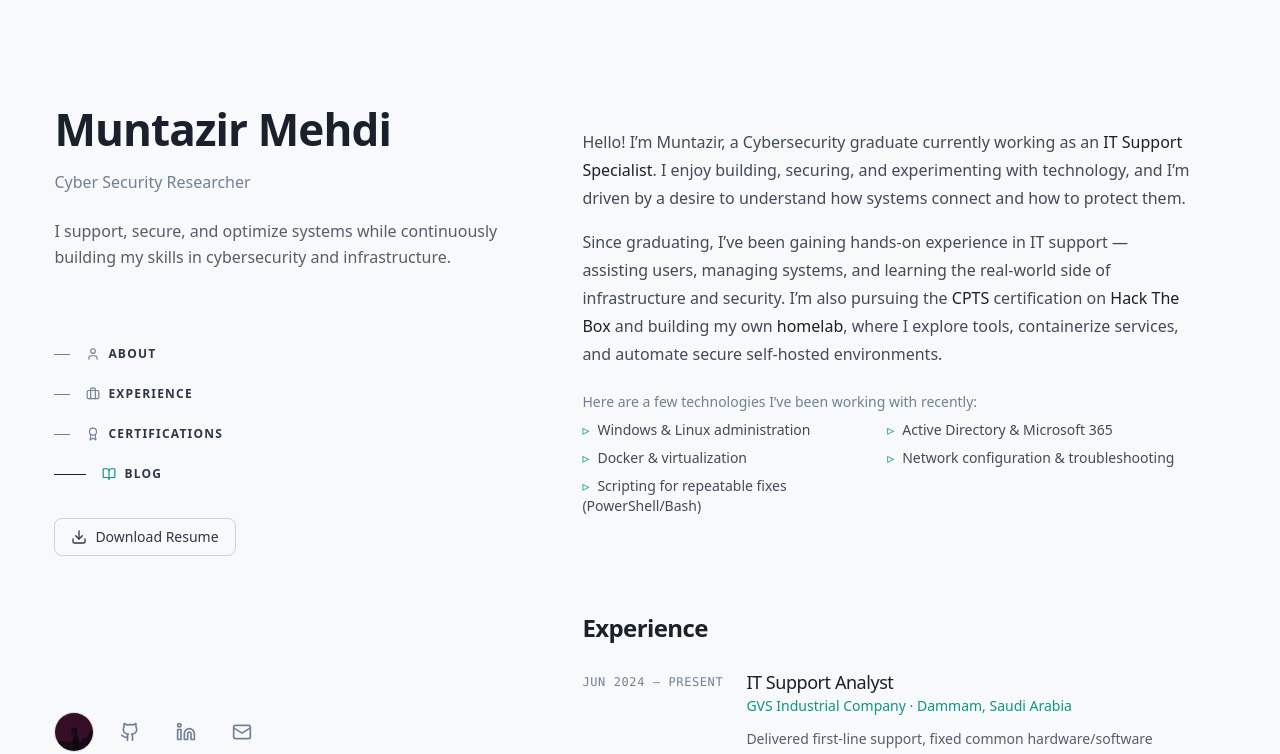
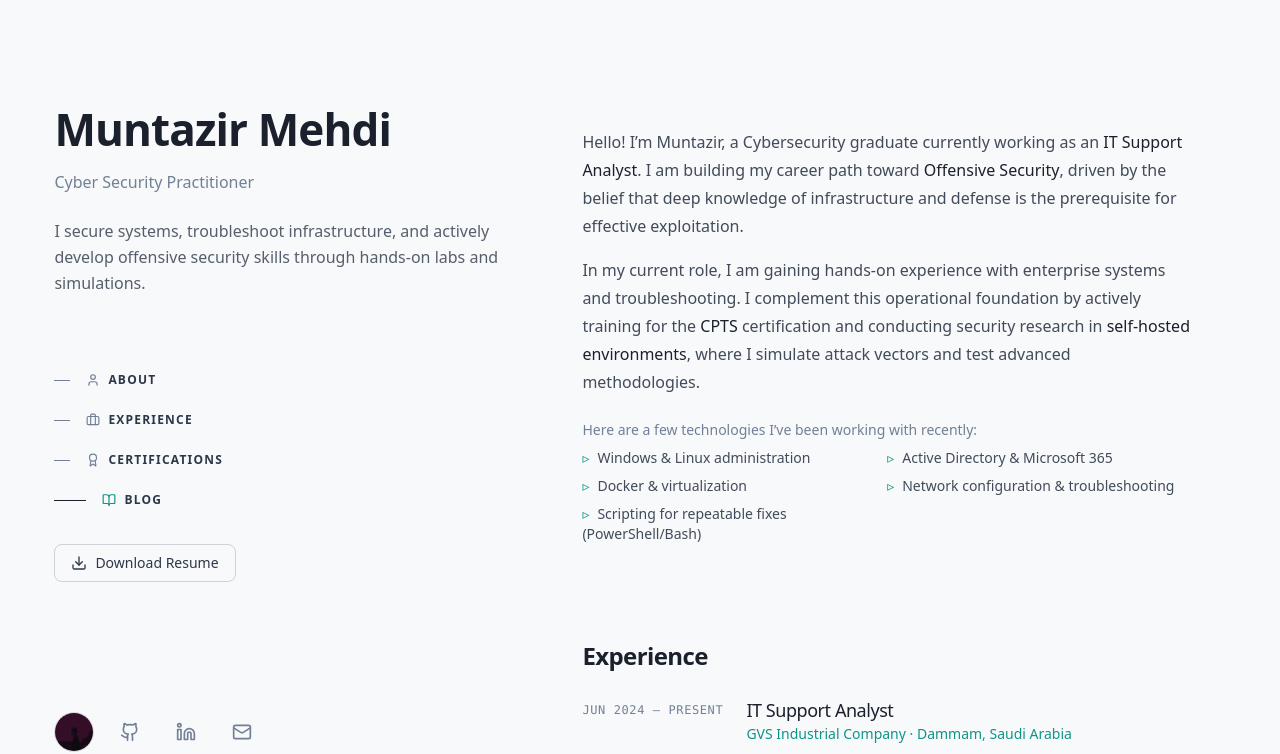
Before and after one commit to muntazirx/portfolio, a Next.js app: page / in a window 1280 px wide. Shown: the top 754 px of the page. Built offline with nearby package versions, Linux system fonts and the light colour scheme.

Commit message:
Update and refined About Me

```diff
--- a/src/app/layout.tsx
+++ b/src/app/layout.tsx
@@ -10,19 +10,19 @@ const inter = Inter({
 });
 
 export const metadata: Metadata = {
-  title: "Muntazir Mehdi — Cyber Security Researcher",
+  title: "Muntazir Mehdi — Cyber Security Practitioner",
   description:
-    "I support, secure, and optimize systems while continuously building my skills in cybersecurity and infrastructure.",
-  keywords: ["cybersecurity", "IT support", "penetration testing", "blue team", "security analyst", "cyber security researcher", "BTL1", "eJPT", "CPTS", "SOC analyst"],
+    "I secure systems, troubleshoot infrastructure, and actively develop offensive security skills through hands-on labs and simulations.",
+  keywords: ["cybersecurity", "IT support", "penetration testing", "blue team", "security analyst", "cyber security practitioner", "BTL1", "eJPT", "CPTS", "SOC analyst"],
   metadataBase: new URL("https://muntazirmehdi.com"),
   alternates: {
     canonical: "./",
   },
   icons: { icon: "/profile.png" },
   openGraph: {
-    title: "Muntazir Mehdi — Cyber Security Researcher",
+    title: "Muntazir Mehdi — Cyber Security Practitioner",
     description:
-      "I support, secure, and optimize systems while continuously building my skills in cybersecurity and infrastructure.",
+      "I secure systems, troubleshoot infrastructure, and actively develop offensive security skills through hands-on labs and simulations.",
     type: "website",
     url: "https://muntazirmehdi.com",
     siteName: "Muntazir Mehdi",
@@ -30,9 +30,9 @@ export const metadata: Metadata = {
   },
   twitter: {
     card: "summary_large_image",
-    title: "Muntazir Mehdi — Cyber Security Researcher",
+    title: "Muntazir Mehdi — Cyber Security Practitioner",
     description:
-      "I support, secure, and optimize systems while continuously building my skills in cybersecurity and infrastructure.",
+      "I secure systems, troubleshoot infrastructure, and actively develop offensive security skills through hands-on labs and simulations.",
     images: ["/og.png"],
   },
   robots: { index: true, follow: true },
@@ -47,8 +47,8 @@ export default function RootLayout({
     "@context": "https://schema.org",
     "@type": "Person",
     name: "Muntazir Mehdi",
-    jobTitle: "Cyber Security Researcher",
-    description: "I support, secure, and optimize systems while continuously building my skills in cybersecurity and infrastructure.",
+    jobTitle: "Cyber Security Practitioner",
+    description: "I secure systems, troubleshoot infrastructure, and actively develop offensive security skills through hands-on labs and simulations.",
     url: "https://muntazirmehdi.com",
     sameAs: [
       "https://github.com/muntazirx",
--- a/src/app/page.tsx
+++ b/src/app/page.tsx
@@ -8,7 +8,8 @@ import { getAllPosts } from "@/lib/mdx";
 export default async function Home() {
   const posts = await getAllPosts();
   const highlightPhrases = [
-    "IT Support Specialist",
+    "IT Support Analyst",
+    "Offensive Security",
     "Microsoft 365",
     "Active Directory",
     "Azure AD",
@@ -22,7 +23,7 @@ export default async function Home() {
     "CPTS",
     "Hack The Box",
     "TryHackMe",
-    "homelab",
+    "self-hosted environments",
   ];
 
   const escapeRegExp = (s: string) => s.replace(/[.*+?^${}()|[\]\\]/g, "\\$&");
@@ -46,7 +47,7 @@ export default async function Home() {
 
   return (
     <div id="home" className="pt-10 lg:pt-20">
-      <h1 className="sr-only">Muntazir Mehdi — Cyber Security Researcher</h1>
+      <h1 className="sr-only">Muntazir Mehdi — Cyber Security Practitioner</h1>
 
       <Section id="about" title="About" hideTitle>
         <div className="space-y-4">
@@ -79,7 +80,7 @@ export default async function Home() {
           <CertificationCard
             title="Certified Penetration Testing Specialist (CPTS)"
             issuer="Hack The Box · In progress"
-            href="https://academy.hackthebox.com/preview/certifications/HTB-CPTS"
+            href="https://academy.hackthebox.com/preview/certifications/htb-certified-penetration-testing-specialist"
             logoSrc="/logos/hackthebox.jpeg"
             logoAlt="CPTS"
           />
--- a/src/data/site.ts
+++ b/src/data/site.ts
@@ -41,9 +41,9 @@ export type WritingItem = {
 
 export const siteMeta = {
   name: "Muntazir Mehdi",
-  title: "Cyber Security Researcher",
+  title: "Cyber Security Practitioner",
   tagline:
-    "I support, secure, and optimize systems while continuously building my skills in cybersecurity and infrastructure.",
+    "I secure systems, troubleshoot infrastructure, and actively develop offensive security skills through hands-on labs and simulations.",
 };
 
 export const socialLinks: SocialLink[] = [
@@ -53,8 +53,8 @@ export const socialLinks: SocialLink[] = [
 ];
 
 export const aboutParagraphs: string[] = [
-  "Hello! I’m Muntazir, a Cybersecurity graduate currently working as an IT Support Specialist. I enjoy building, securing, and experimenting with technology, and I’m driven by a desire to understand how systems connect and how to protect them.",
-  "Since graduating, I’ve been gaining hands-on experience in IT support — assisting users, managing systems, and learning the real-world side of infrastructure and security. I’m also pursuing the CPTS certification on Hack The Box and building my own homelab, where I explore tools, containerize services, and automate secure self-hosted environments.",
+  "Hello! I’m Muntazir, a Cybersecurity graduate currently working as an IT Support Analyst. I am building my career path toward Offensive Security, driven by the belief that deep knowledge of infrastructure and defense is the prerequisite for effective exploitation.",
+  "In my current role, I am gaining hands-on experience with enterprise systems and troubleshooting. I complement this operational foundation by actively training for the CPTS certification and conducting security research in self-hosted environments, where I simulate attack vectors and test advanced methodologies.",
 ];
 
 export const experiences: ExperienceItem[] = [
```
